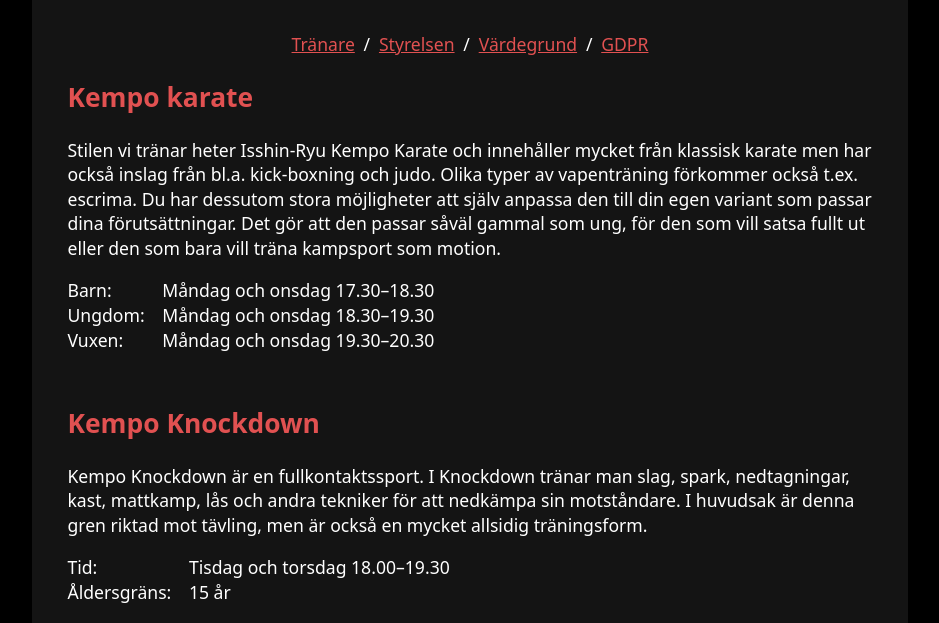
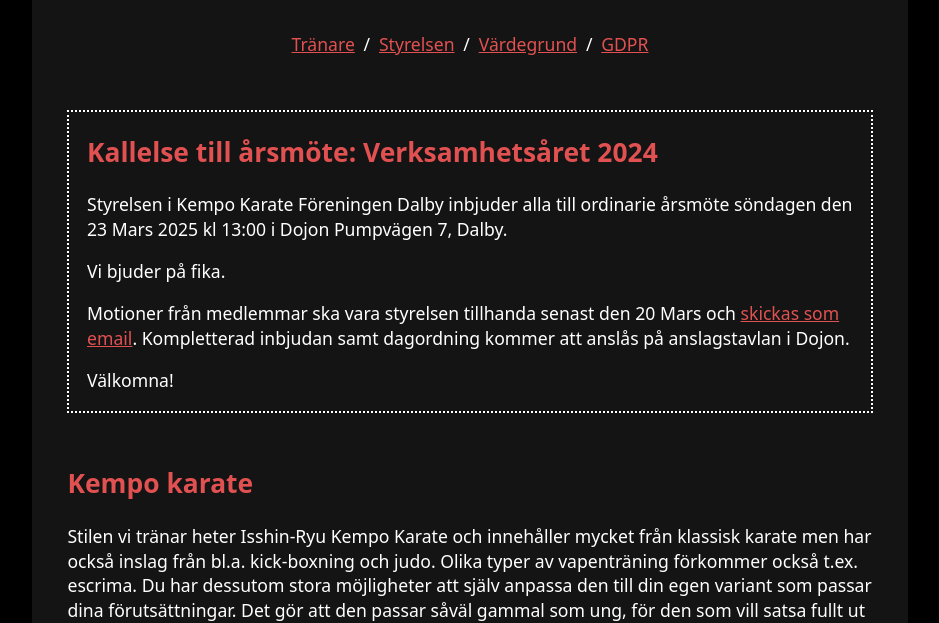
Before and after one commit to kempokarate/kempokarate.github.io, a plain HTML site: page index.html in a window 1280 px wide. Shown: the part 203-826 px from the top of the page, without its empty margins (170-1109 px from the left). Drawn offline with Linux system fonts and the light colour scheme; a web font is replaced by a local one.

Commit message:
Add info on årsmöte 2025

```diff
--- a/index.html
+++ b/index.html
@@ -47,6 +47,35 @@
         </nav>
 
         <main>
+            <article class="box">
+                <h2>Kallelse till årsmöte: Verksamhetsåret 2024</h2>
+                <p>
+                    Styrelsen i Kempo Karate Föreningen Dalby inbjuder alla till ordinarie årsmöte
+                    söndagen den 23 Mars 2025 kl 13:00 i Dojon Pumpvägen 7, Dalby.
+                </p>
+
+                <p>
+                    Vi bjuder på fika.
+                </p>
+
+                <p>
+                    Motioner från medlemmar ska vara styrelsen tillhanda senast den 20 Mars och
+
+                    <script>
+                        var user = "kkfordforande";
+                        var domain = "gmail.com";
+                        document.write('<a href="mailto:' + user + '@' + domain + '">skickas som email</a>');
+                    </script>.
+
+                    Kompletterad inbjudan samt dagordning kommer att anslås på anslagstavlan i
+                    Dojon.
+                </p>
+
+                <p>
+                    Välkomna!
+                </p>
+            </article>
+
             <article>
                 <h2>Kempo karate</h2>
                 <p>
--- a/kkf.css
+++ b/kkf.css
@@ -206,3 +206,15 @@ ol.agenda {
     content: "§" counter(agenda-item) ". ";
     counter-increment: agenda-item;
 }
+
+main > article.box:first-child {
+    margin-top: 3em;
+}
+
+article.box {
+    border: 2px dotted var(--text-color);
+    margin-top: 10em;
+    margin-bottom: 1em;
+    padding-left: 1em;
+    padding-right: 1em;
+}
```
